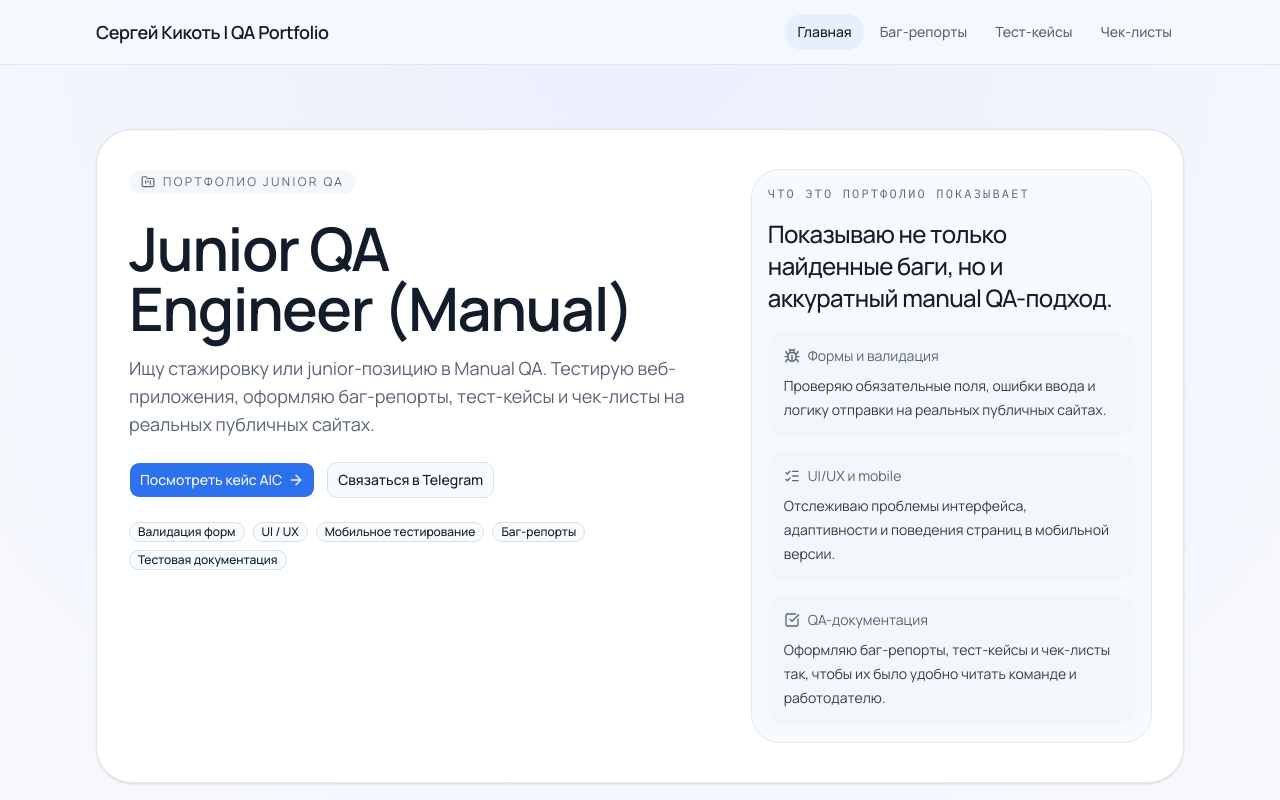
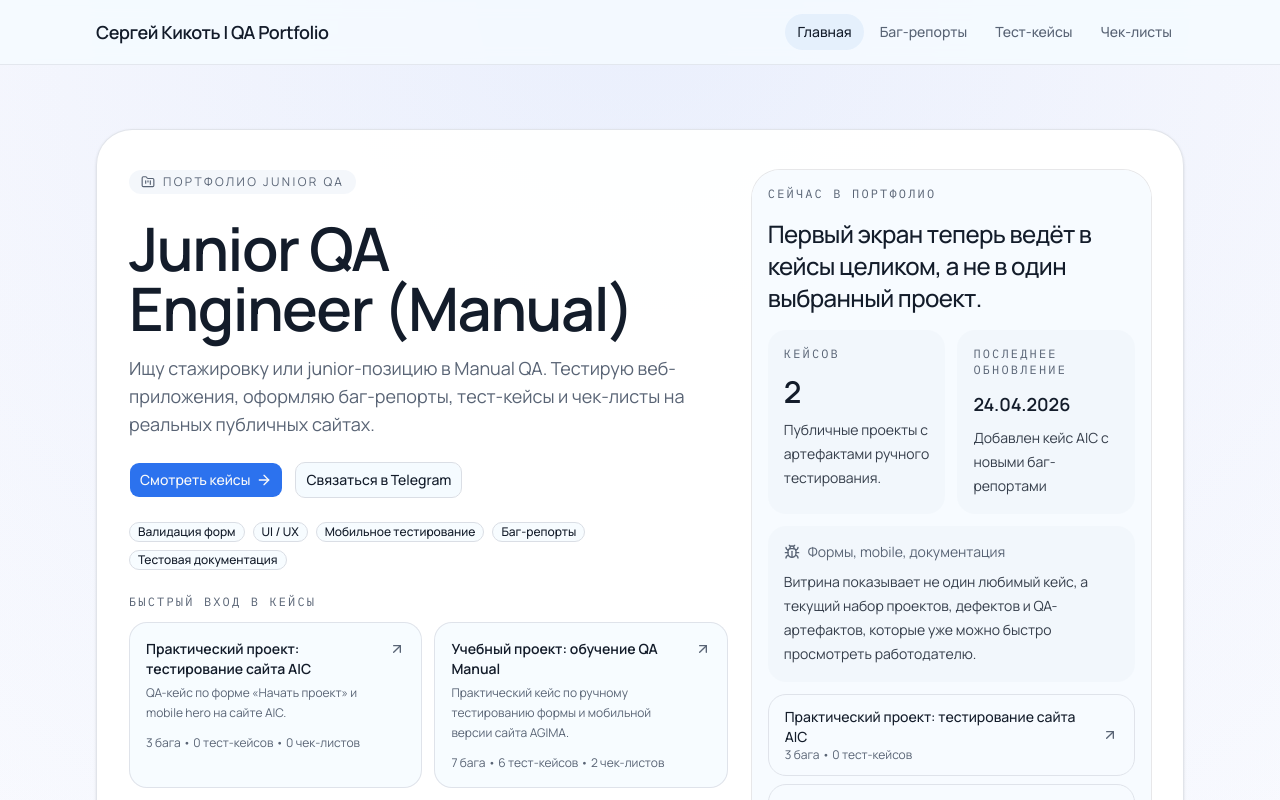
Before and after one commit to sergeykikotqa/qa-portfolio, a Next.js app: page / in a window 1280 px wide. Shown: the top 800 px of the page. Built offline with nearby package versions, Linux system fonts and the light colour scheme.

Commit message:
refactor: make homepage hero project-agnostic

```diff
--- a/content/settings/site.json
+++ b/content/settings/site.json
@@ -18,8 +18,8 @@
   "hero": {
     "title": "Junior QA Engineer (Manual)",
     "subtitle": "Ищу стажировку или junior-позицию в Manual QA. Тестирую веб-приложения, оформляю баг-репорты, тест-кейсы и чек-листы на реальных публичных сайтах.",
-    "ctaLabel": "Посмотреть кейс AIC",
-    "ctaHref": "/projects/aic"
+    "ctaLabel": "Смотреть кейсы",
+    "ctaHref": "/#projects"
   },
   "home": {
     "featuredProjectsTitle": "Практические кейсы",
--- a/src/app/page.tsx
+++ b/src/app/page.tsx
@@ -1,11 +1,12 @@
 import Link from "next/link";
-import { ArrowRight, Bug, CheckSquare, FolderKanban, ListChecks } from "lucide-react";
+import { ArrowRight, ArrowUpRight, Bug, CheckSquare, FolderKanban, ListChecks } from "lucide-react";
 
 import { ProjectCard } from "@/components/projects/project-card";
 import { EmptyState } from "@/components/shared/empty-state";
 import { SectionHeading } from "@/components/shared/section-heading";
 import { StatCard } from "@/components/shared/stat-card";
 import { UpdateCard } from "@/components/shared/update-card";
+import { formatContentDate } from "@/lib/formatters";
 import { Badge } from "@/components/ui/badge";
 import { Button } from "@/components/ui/button";
 import { Card, CardContent, CardHeader, CardTitle } from "@/components/ui/card";
@@ -41,6 +42,8 @@ export default async function HomePage() {
   const secondaryCtaLabel = telegramContact ? "Связаться в Telegram" : "Написать мне";
   const isExternalSecondaryContact =
     secondaryContact?.href.startsWith("http://") || secondaryContact?.href.startsWith("https://");
+  const showcasedProjects = featuredAggregates.slice(0, 3);
+  const latestUpdate = updates[0] ?? null;
 
   return (
     <div className="space-y-16 py-12 md:space-y-20 md:py-16">
@@ -84,45 +87,102 @@ export default async function HomePage() {
               </Badge>
             ))}
           </div>
+          {showcasedProjects.length ? (
+            <div className="space-y-3">
+              <p className="font-mono text-xs uppercase tracking-[0.18em] text-muted-foreground">
+                Быстрый вход в кейсы
+              </p>
+              <div className="grid gap-3 sm:grid-cols-2">
+                {showcasedProjects.map((aggregate) => (
+                  <Link
+                    key={aggregate.project.slug}
+                    href={`/projects/${aggregate.project.slug}`}
+                    className="rounded-2xl border border-border/80 bg-background/80 p-4 transition-colors hover:bg-muted/40"
+                  >
+                    <div className="flex items-start justify-between gap-3">
+                      <div className="space-y-1">
+                        <p className="text-sm font-semibold text-foreground">
+                          {aggregate.project.title}
+                        </p>
+                        <p className="text-xs leading-5 text-muted-foreground">
+                          {aggregate.project.shortDescription}
+                        </p>
+                      </div>
+                      <ArrowUpRight className="mt-0.5 size-4 shrink-0 text-muted-foreground" />
+                    </div>
+                    <p className="mt-3 text-xs text-muted-foreground">
+                      {aggregate.counts.bugs} бага • {aggregate.counts.testCases} тест-кейсов •{" "}
+                      {aggregate.counts.checklists} чек-листов
+                    </p>
+                  </Link>
+                ))}
+              </div>
+            </div>
+          ) : null}
         </div>
 
         <Card className="rounded-[1.75rem] border-border/80 bg-background/85">
           <CardHeader className="space-y-3">
             <p className="font-mono text-xs uppercase tracking-[0.18em] text-muted-foreground">
-              Что это портфолио показывает
+              Сейчас в портфолио
             </p>
             <CardTitle className="text-2xl tracking-tight">
-              Показываю не только найденные баги, но и аккуратный manual QA-подход.
+              Первый экран теперь ведёт в кейсы целиком, а не в один выбранный проект.
             </CardTitle>
           </CardHeader>
           <CardContent className="grid gap-3">
+            <div className="grid gap-3 sm:grid-cols-2">
+              <div className="rounded-2xl bg-muted/55 p-4">
+                <p className="font-mono text-xs uppercase tracking-[0.18em] text-muted-foreground">
+                  Кейсов
+                </p>
+                <p className="mt-3 text-3xl font-semibold text-foreground">{featuredAggregates.length}</p>
+                <p className="mt-2 text-sm leading-6 text-foreground/85">
+                  Публичные проекты с артефактами ручного тестирования.
+                </p>
+              </div>
+              <div className="rounded-2xl bg-muted/55 p-4">
+                <p className="font-mono text-xs uppercase tracking-[0.18em] text-muted-foreground">
+                  Последнее обновление
+                </p>
+                <p className="mt-3 text-lg font-semibold text-foreground">
+                  {latestUpdate ? formatContentDate(latestUpdate.date) : "Пока без даты"}
+                </p>
+                <p className="mt-2 text-sm leading-6 text-foreground/85">
+                  {latestUpdate
+                    ? latestUpdate.title
+                    : "Блок обновится автоматически после первой записи в коллекции updates."}
+                </p>
+              </div>
+            </div>
             <div className="rounded-2xl bg-muted/55 p-4">
               <div className="flex items-center gap-2 text-sm text-muted-foreground">
                 <Bug className="size-4" />
-                Формы и валидация
+                Формы, mobile, документация
               </div>
               <p className="mt-2 text-sm leading-6 text-foreground/85">
-                Проверяю обязательные поля, ошибки ввода и логику отправки на реальных публичных сайтах.
+                Витрина показывает не один любимый кейс, а текущий набор проектов, дефектов и QA-артефактов, которые уже можно быстро просмотреть работодателю.
               </p>
             </div>
-            <div className="rounded-2xl bg-muted/55 p-4">
-              <div className="flex items-center gap-2 text-sm text-muted-foreground">
-                <ListChecks className="size-4" />
-                UI/UX и mobile
+            {showcasedProjects.length ? (
+              <div className="space-y-2">
+                {showcasedProjects.map((aggregate) => (
+                  <Link
+                    key={`hero-summary-${aggregate.project.slug}`}
+                    href={`/projects/${aggregate.project.slug}`}
+                    className="flex items-center justify-between gap-3 rounded-2xl border border-border/80 px-4 py-3 text-sm transition-colors hover:bg-muted/55"
+                  >
+                    <div>
+                      <p className="font-medium text-foreground">{aggregate.project.title}</p>
+                      <p className="text-xs text-muted-foreground">
+                        {aggregate.counts.bugs} бага • {aggregate.counts.testCases} тест-кейсов
+                      </p>
+                    </div>
+                    <ArrowUpRight className="size-4 shrink-0 text-muted-foreground" />
+                  </Link>
+                ))}
               </div>
-              <p className="mt-2 text-sm leading-6 text-foreground/85">
-                Отслеживаю проблемы интерфейса, адаптивности и поведения страниц в мобильной версии.
-              </p>
-            </div>
-            <div className="rounded-2xl bg-muted/55 p-4">
-              <div className="flex items-center gap-2 text-sm text-muted-foreground">
-                <CheckSquare className="size-4" />
-                QA-документация
-              </div>
-              <p className="mt-2 text-sm leading-6 text-foreground/85">
-                Оформляю баг-репорты, тест-кейсы и чек-листы так, чтобы их было удобно читать команде и работодателю.
-              </p>
-            </div>
+            ) : null}
           </CardContent>
         </Card>
       </section>
@@ -147,7 +207,7 @@ export default async function HomePage() {
         />
       </section>
 
-      <section className="space-y-6">
+      <section id="projects" className="space-y-6 scroll-mt-24">
         <SectionHeading
           eyebrow="Проекты"
           title={settings.home.featuredProjectsTitle}
```
